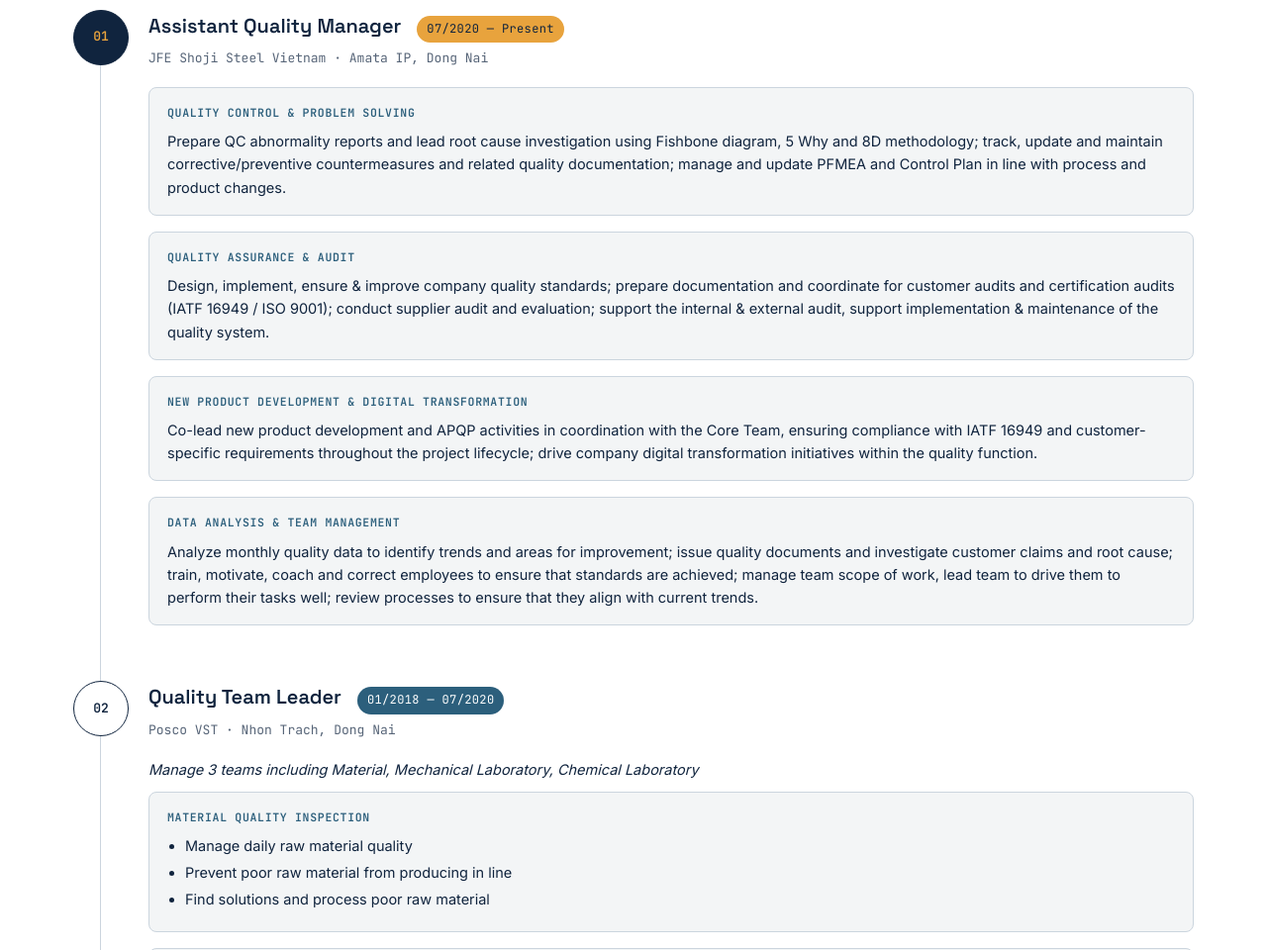
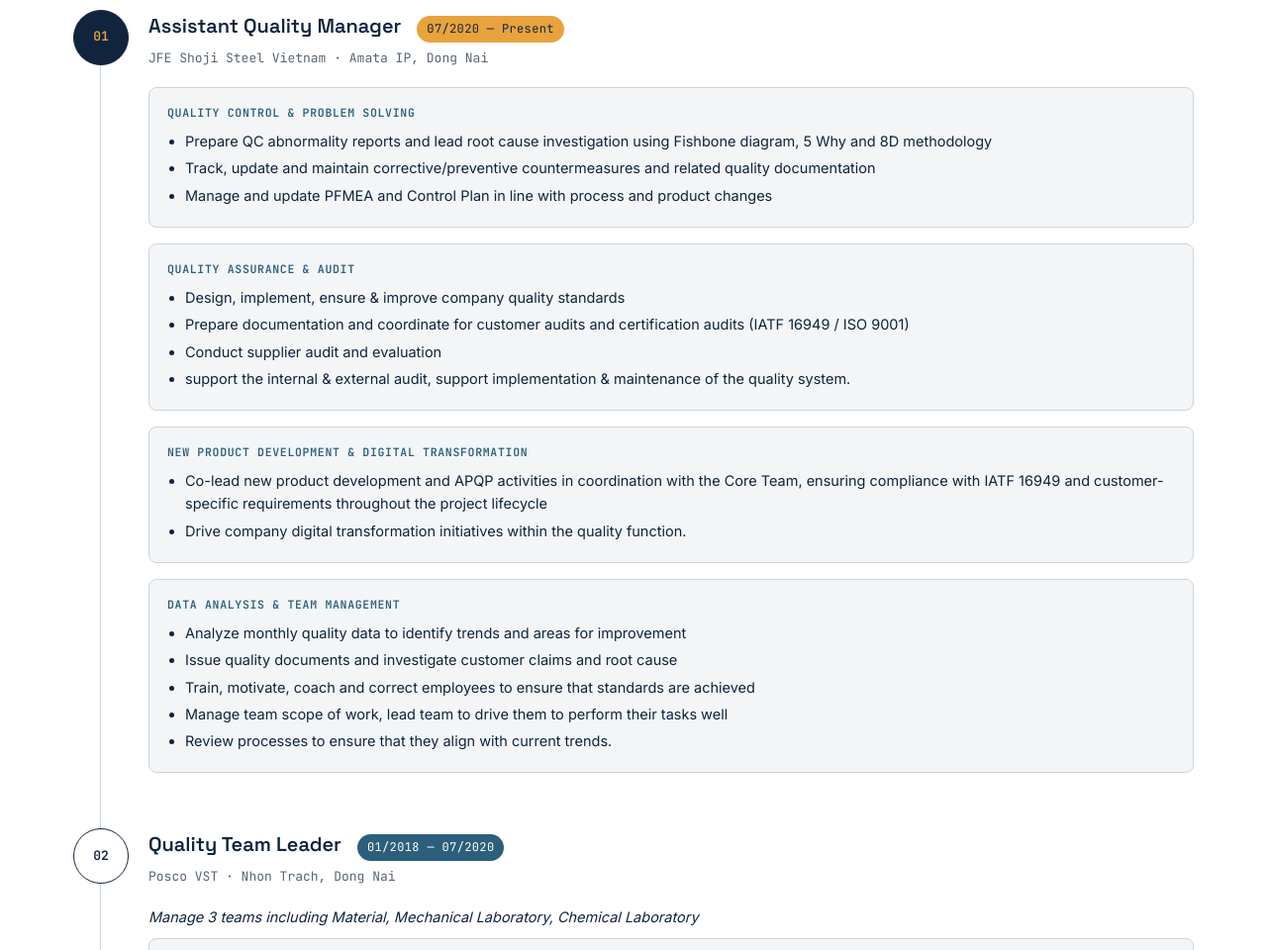
Before and after one commit to phatdkc90/phat-qa-cv, a plain HTML site: page index.html in a window 1280 px wide. Shown: the part 1780-2740 px from the top of the page at 99% size. Drawn offline with Linux system fonts and the light colour scheme.

Commit message:
Update index.html

```diff
--- a/index.html
+++ b/index.html
@@ -152,19 +152,38 @@
         <div class="tl-groups">
           <div class="tl-group">
             <h4>Quality Control &amp; Problem Solving</h4>
-            <p>Prepare QC abnormality reports and lead root cause investigation using Fishbone diagram, 5&nbsp;Why and 8D methodology; track, update and maintain corrective/preventive countermeasures and related quality documentation; manage and update PFMEA and Control Plan in line with process and product changes.</p>
+            <ul class="plain-list">
+            <li>Prepare QC abnormality reports and lead root cause investigation using Fishbone diagram, 5&nbsp;Why and 8D methodology</li>
+              <li>Track, update and maintain corrective/preventive countermeasures and related quality documentation</li>
+              <li> Manage and update PFMEA and Control Plan in line with process and product changes</li>
+            </ul>
           </div>
           <div class="tl-group">
             <h4>Quality Assurance &amp; Audit</h4>
-            <p>Design, implement, ensure &amp; improve company quality standards; prepare documentation and coordinate for customer audits and certification audits (IATF&nbsp;16949 / ISO&nbsp;9001); conduct supplier audit and evaluation; support the internal &amp; external audit, support implementation &amp; maintenance of the quality system.</p>
+              <ul class="plain-list">
+            <li>Design, implement, ensure &amp; improve company quality standards</li>
+                <li>Prepare documentation and coordinate for customer audits and certification audits (IATF&nbsp;16949 / ISO&nbsp;9001)</li>
+                <li>Conduct supplier audit and evaluation</li>
+                  <li>support the internal &amp; external audit, support implementation &amp; maintenance of the quality system.</li>
+          </ul>
           </div>
           <div class="tl-group">
             <h4>New Product Development &amp; Digital Transformation</h4>
-            <p>Co-lead new product development and APQP activities in coordination with the Core Team, ensuring compliance with IATF&nbsp;16949 and customer-specific requirements throughout the project lifecycle; drive company digital transformation initiatives within the quality function.</p>
+            <ul class="plain-list">
+            <li>Co-lead new product development and APQP activities in coordination with the Core Team, ensuring compliance with IATF&nbsp;16949 and customer-specific requirements throughout the project lifecycle</li>
+              <li>Drive company digital transformation initiatives within the quality function.</li>
+          </ul>
           </div>
           <div class="tl-group">
+
             <h4>Data Analysis &amp; Team Management</h4>
-            <p>Analyze monthly quality data to identify trends and areas for improvement; issue quality documents and investigate customer claims and root cause; train, motivate, coach and correct employees to ensure that standards are achieved; manage team scope of work, lead team to drive them to perform their tasks well; review processes to ensure that they align with current trends.</p>
+             <ul class="plain-list">
+            <li>Analyze monthly quality data to identify trends and areas for improvement</li>
+               <li>Issue quality documents and investigate customer claims and root cause</li>
+               <li>Train, motivate, coach and correct employees to ensure that standards are achieved</li>
+               <li>Manage team scope of work, lead team to drive them to perform their tasks well</li>
+               <li>Review processes to ensure that they align with current trends.</li>
+             </ul>
           </div>
         </div>
       </div>
```
